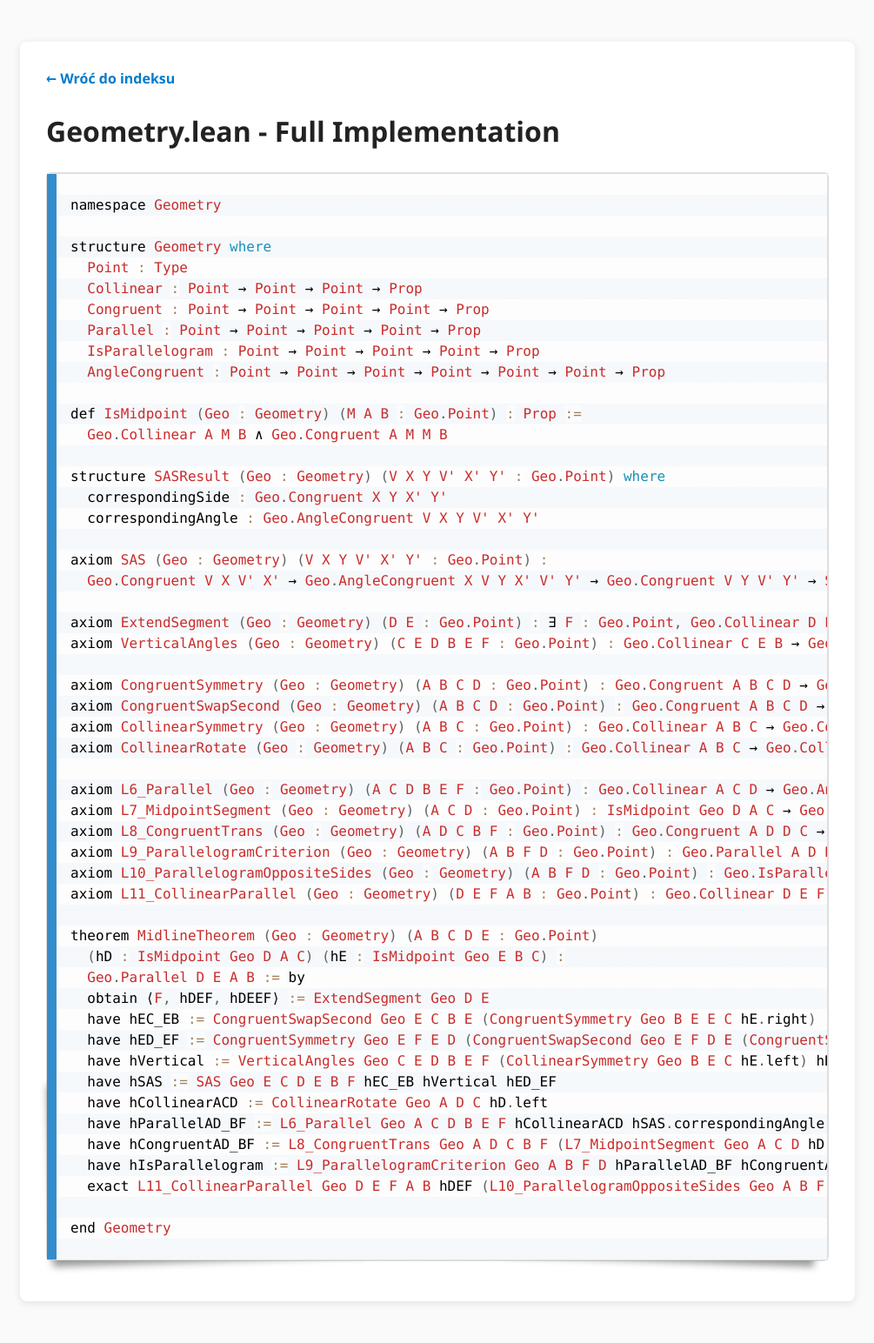
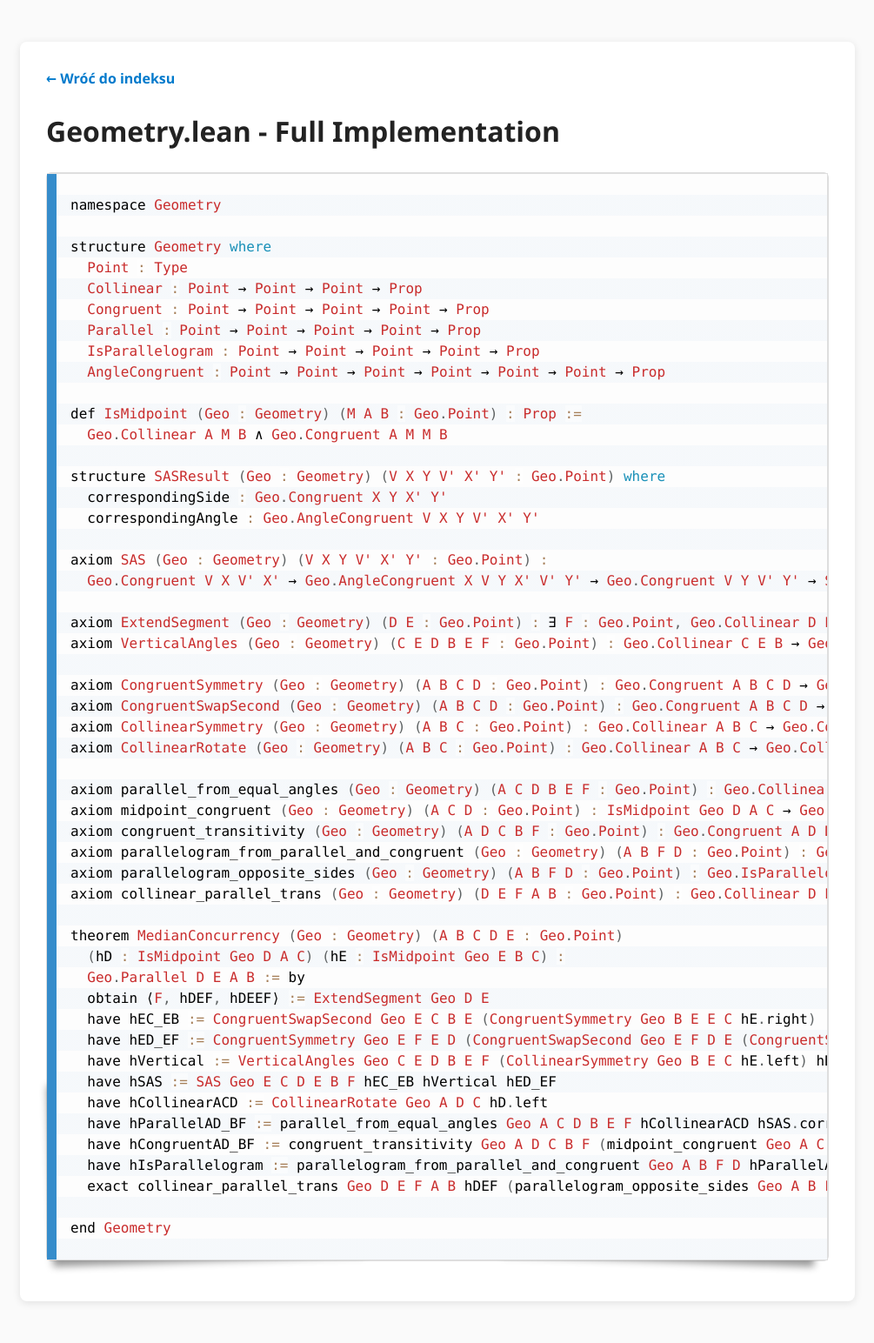
Before and after one commit to cgjteam/cgjteam.github.io, a Jekyll site: the page Geometry_lean.html, which Jekyll copies as it is, in a window 1280 px wide. Shown: the whole page at 87% size, without its empty margins (137-1142 px from the left). Built offline with Jekyll 4.4.1, drawn with Linux system fonts in a browser that asks for light colours; nearby versions of some CDN libraries.

Commit message:
Update Geometry_lean.html

```diff
--- a/Geometry_lean.html
+++ b/Geometry_lean.html
@@ -6,8 +6,8 @@
     <link rel="stylesheet" href="https://cdnjs.cloudflare.com/ajax/libs/prism/1.29.0/themes/prism-coy.min.css">
     <style>
         body {
-            background-color: #fafafa; /* Jasne tło */
-            color: #333;             /* Ciemny tekst */
+            background-color: #fafafa;
+            color: #333;
             padding: 40px;
             font-family: 'Segoe UI', Tahoma, Geneva, Verdana, sans-serif;
             line-height: 1.6;
@@ -18,7 +18,7 @@
         h1 { color: #222; }
         pre {
             border: 1px solid #ddd;
-            background-color: #f6f8fa !important; /* VS Code-like code block background */
+            background-color: #f6f8fa !important;
             border-radius: 6px;
             overflow-x: auto;
             padding: 20px;
@@ -60,14 +60,14 @@ axiom CongruentSwapSecond (Geo : Geometry) (A B C D : Geo.Point) : Geo.Congruent
 axiom CollinearSymmetry (Geo : Geometry) (A B C : Geo.Point) : Geo.Collinear A B C → Geo.Collinear C B A
 axiom CollinearRotate (Geo : Geometry) (A B C : Geo.Point) : Geo.Collinear A B C → Geo.Collinear A C B
 
-axiom L6_Parallel (Geo : Geometry) (A C D B E F : Geo.Point) : Geo.Collinear A C D → Geo.AngleCongruent E C D E B F → Geo.Parallel A D B F
-axiom L7_MidpointSegment (Geo : Geometry) (A C D : Geo.Point) : IsMidpoint Geo D A C → Geo.Congruent A D D C
-axiom L8_CongruentTrans (Geo : Geometry) (A D C B F : Geo.Point) : Geo.Congruent A D D C → Geo.Congruent C D B F → Geo.Congruent A D B F
-axiom L9_ParallelogramCriterion (Geo : Geometry) (A B F D : Geo.Point) : Geo.Parallel A D B F → Geo.Congruent A D B F → Geo.IsParallelogram A B F D
-axiom L10_ParallelogramOppositeSides (Geo : Geometry) (A B F D : Geo.Point) : Geo.IsParallelogram A B F D → Geo.Parallel D F A B
-axiom L11_CollinearParallel (Geo : Geometry) (D E F A B : Geo.Point) : Geo.Collinear D E F → Geo.Parallel D F A B → Geo.Parallel D E A B
+axiom parallel_from_equal_angles (Geo : Geometry) (A C D B E F : Geo.Point) : Geo.Collinear A C D → Geo.AngleCongruent E C D E B F → Geo.Parallel A D B F
+axiom midpoint_congruent (Geo : Geometry) (A C D : Geo.Point) : IsMidpoint Geo D A C → Geo.Congruent A D D C
+axiom congruent_transitivity (Geo : Geometry) (A D C B F : Geo.Point) : Geo.Congruent A D D C → Geo.Congruent C D B F → Geo.Congruent A D B F
+axiom parallelogram_from_parallel_and_congruent (Geo : Geometry) (A B F D : Geo.Point) : Geo.Parallel A D B F → Geo.Congruent A D B F → Geo.IsParallelogram A B F D
+axiom parallelogram_opposite_sides (Geo : Geometry) (A B F D : Geo.Point) : Geo.IsParallelogram A B F D → Geo.Parallel D F A B
+axiom collinear_parallel_trans (Geo : Geometry) (D E F A B : Geo.Point) : Geo.Collinear D E F → Geo.Parallel D F A B → Geo.Parallel D E A B
 
-theorem MidlineTheorem (Geo : Geometry) (A B C D E : Geo.Point)
+theorem MedianConcurrency (Geo : Geometry) (A B C D E : Geo.Point)
   (hD : IsMidpoint Geo D A C) (hE : IsMidpoint Geo E B C) :
   Geo.Parallel D E A B := by
   obtain ⟨F, hDEF, hDEEF⟩ := ExtendSegment Geo D E
@@ -76,10 +76,10 @@ theorem MidlineTheorem (Geo : Geometry) (A B C D E : Geo.Point)
   have hVertical := VerticalAngles Geo C E D B E F (CollinearSymmetry Geo B E C hE.left) hDEF
   have hSAS := SAS Geo E C D E B F hEC_EB hVertical hED_EF
   have hCollinearACD := CollinearRotate Geo A D C hD.left
-  have hParallelAD_BF := L6_Parallel Geo A C D B E F hCollinearACD hSAS.correspondingAngle
-  have hCongruentAD_BF := L8_CongruentTrans Geo A D C B F (L7_MidpointSegment Geo A C D hD) hSAS.correspondingSide
-  have hIsParallelogram := L9_ParallelogramCriterion Geo A B F D hParallelAD_BF hCongruentAD_BF
-  exact L11_CollinearParallel Geo D E F A B hDEF (L10_ParallelogramOppositeSides Geo A B F D hIsParallelogram)
+  have hParallelAD_BF := parallel_from_equal_angles Geo A C D B E F hCollinearACD hSAS.correspondingAngle
+  have hCongruentAD_BF := congruent_transitivity Geo A D C B F (midpoint_congruent Geo A C D hD) hSAS.correspondingSide
+  have hIsParallelogram := parallelogram_from_parallel_and_congruent Geo A B F D hParallelAD_BF hCongruentAD_BF
+  exact collinear_parallel_trans Geo D E F A B hDEF (parallelogram_opposite_sides Geo A B F D hIsParallelogram)
 
 end Geometry
         </code></pre>
```
